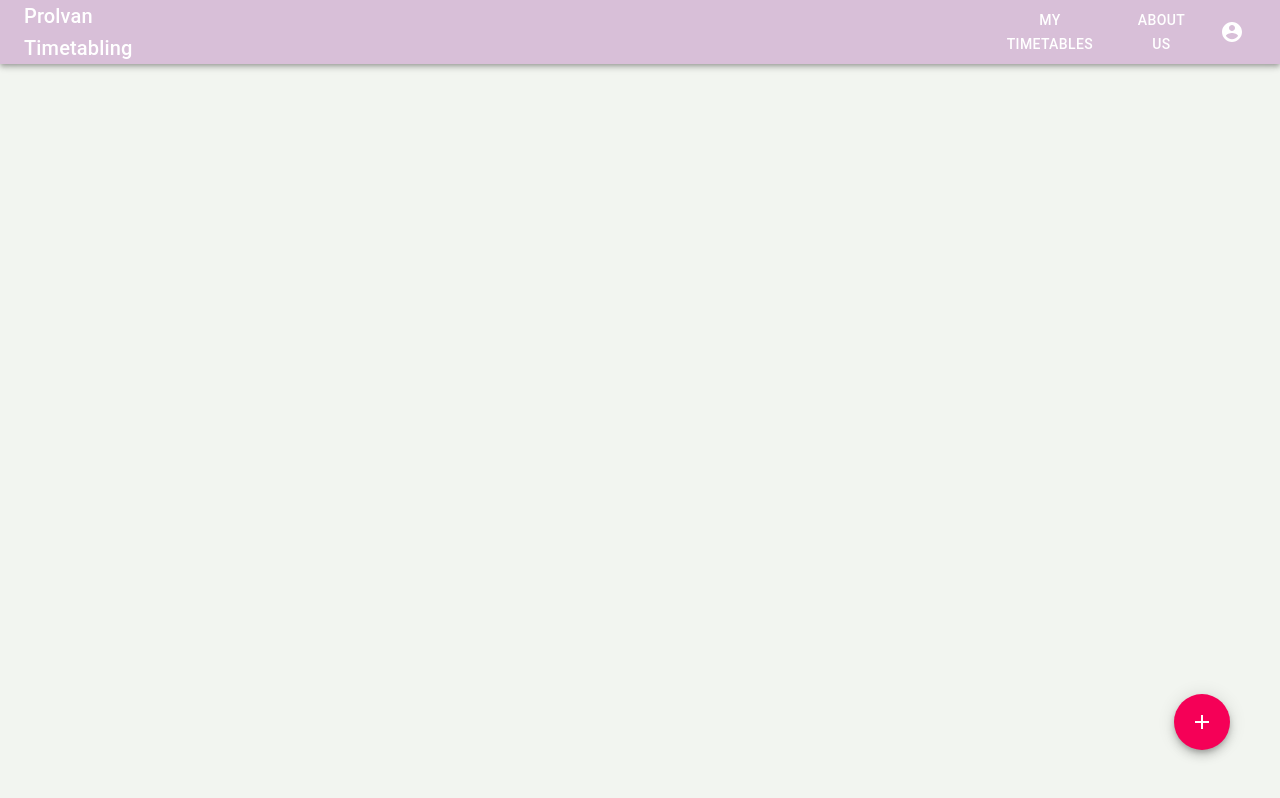
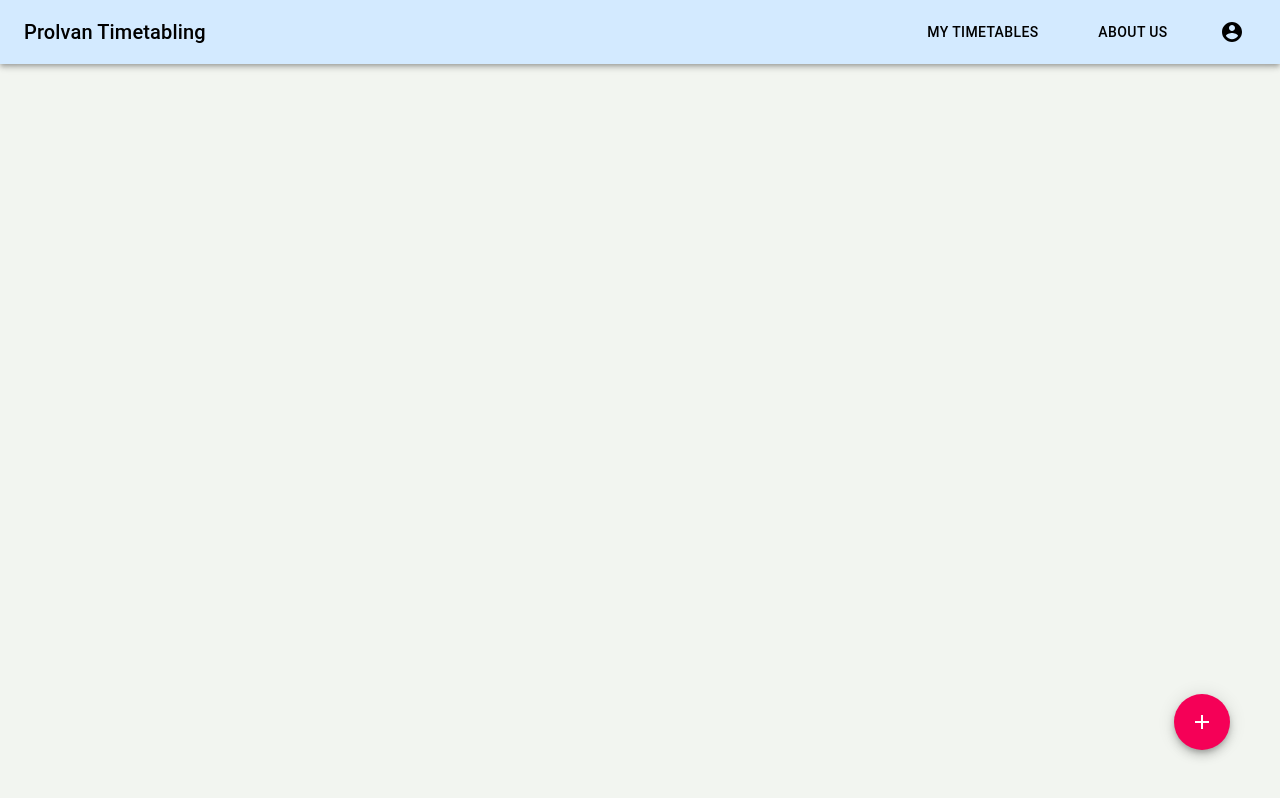
Before and after one commit to a-x-liu/unimelb-timetable, a React (Create React App) app in the folder client/: page /login in a window 1280 px wide. Built offline with nearby package versions, Linux system fonts and the light colour scheme.

Commit message:
fixed menu bar and register

```diff
--- a/client/package.json
+++ b/client/package.json
@@ -14,6 +14,7 @@
     "react-router-dom": "^5.2.0",
     "react-scripts": "4.0.3",
     "react-wavify": "^1.5.2",
+    "victory": "^35.4.13",
     "victory-native": "^35.3.1",
     "web-vitals": "^1.0.1"
   },
--- a/client/src/App.css
+++ b/client/src/App.css
@@ -50,7 +50,7 @@
   transform: translate(-50%, -50%);
   padding: 3%;
   padding-left: 3.5%;
-  padding-right: 1%;
+  width: 25%;
   box-shadow: 10px;
   border-radius: 7%;
   background-color: #ffffff;
@@ -133,6 +133,18 @@ html{
   }
 }
 
+@media (max-width:1000px){
+  #statistics{
+    flex-direction: column;
+  }
+  #pieGraph{
+    align-self: center;
+  }
+  #barGraph{
+    align-self:center;
+  }
+}
+
 #container {
   display: flex;
   height: 100vh;
@@ -146,14 +158,14 @@ html{
 }
 
 #banner {
-  background-color: thistle;
+  /* background-color: thistle; */
   width: 100%;
   height: 70px;
 }
 
 
 .MuiToolbar-root{
-  background-color: thistle;
+  background-color: #d3eaff;
 }
 
 .MuiButton-label {
@@ -198,3 +210,7 @@ html{
   font-size: 200%;
   margin-bottom: 0;
 }
+
+.menuElement{
+  color: black;
+}
--- a/client/src/components/Login.js
+++ b/client/src/components/Login.js
@@ -60,20 +60,20 @@ const useStyles = makeStyles((theme) => ({
 
             <AppBar position="static">
                 <Toolbar>
-                <Link to="/login" style={{ color: 'white', textDecoration: 'none', marginRight: '65%' }}>
+                <Link to="/login" style={{ color: 'black', textDecoration: 'none', flex:1 }}>
                     <Typography variant="h6" className={classes.title}>
                         Prolvan Timetabling
                     </Typography>
                 </Link>
                 <Button variant="h9" className={classes.title} style={{ maxWidth: '150px' }}>
-                    My Timetables
+                    <span className="menuElement">My Timetables</span>
                 </Button>
                 <Button variant="h9" className={classes.title} style={{ maxWidth: '150px' }}>
-                    About us
+                <span className="menuElement">About us</span>
                 </Button>
                 {auth && (
                     <div>
-                    <Link to="/profile" style={{ color: 'white', float:'right' }}>
+                    <Link to="/profile" style={{ color: 'black', float:'right' }}>
                         <IconButton
                             aria-label="account of current user"
                             aria-controls="menu-appbar"
--- a/client/src/components/Profile.js
+++ b/client/src/components/Profile.js
@@ -70,21 +70,21 @@ export default function () {
 
                 <AppBar position="static">
                     <Toolbar>
-                    <Link to="/login" style={{ color: 'white', textDecoration: 'none', marginRight: '65%'}}>
+                    <Link to="/login" style={{ color: 'black', textDecoration: 'none', flex:1}}>
                         <Typography variant="h6" className={classes.title}>
                             Prolvan Timetabling
                         </Typography>
                     </Link>
                     <Button variant="h9" className={classes.title} style={{ maxWidth: '150px' }}>
-                        My Timetables
+                        <span className="menuElement">My Timetables</span>
                     </Button>
                     <Button variant="h9" className={classes.title} style={{ maxWidth: '150px' }}>
-                        About us
+                        <span className="menuElement">About us</span>
                     </Button>
 
                     {auth && (
                         <div>
-                        <Link to="/profile" style={{ color: 'white' }}>
+                        <Link to="/profile" style={{ color: 'black' }}>
                             <IconButton
                                 aria-label="account of current user"
                                 aria-controls="menu-appbar"
--- a/client/src/components/Register.js
+++ b/client/src/components/Register.js
@@ -13,18 +13,18 @@ import {
 
 const username = {
     marginRight: '5px',
-    width: '90%',
+    width: '95%',
     marginBottom: '2%'
   }
 
   const password = {
-    width: '90%',
+    width: '95%',
     height: '120%',
     marginBottom: '2%'
   }
 
   const confirmPassword = {
-    width: '90%',
+    width: '95%',
     height: '120%',
   }
 
@@ -32,24 +32,24 @@ const username = {
 export default function () {
     return (
         <div>
-            <div id="homeButton">
-                <Link to="/" style={{ textDecoration: 'none' }}>
-                    <Button variant="contained" color="primary">
-                        Return Home
-                    </Button>
-                </Link>
-            </div>
+
             <div className="RegisterPage">
                 <h2>Register here!</h2>
                 <form>
-                    <TextField id="loginUsername" label="Username" variant="outlined" style={username}/>
-                    <TextField id="loginPassword" label="Password" variant="outlined" type="password" style={password} />
-                    <TextField id="loginPassword" label="Comfirm Password" variant="outlined" type="password" style={confirmPassword} />
+                    <TextField id="registerUsername" label="Username" variant="outlined" style={username}/>
+                    <TextField id="registerPassword" label="Password" variant="outlined" type="password" style={password} />
+                    <TextField id="registerConfirmPassword" label="Comfirm Password" variant="outlined" type="password" style={confirmPassword} />
                     <div className="loginButton">
 
                     <Button variant="contained" color="primary">
                         Create Account
                     </Button>
+                    <Link to="/" style={{ textDecoration: 'none' }}>
+                        <Button variant="contained" color="secondary">
+                            Return Home
+                        </Button>
+                    </Link>
+
 
                     </div>
                 </form>
```
Also changed, not shown: 1 other file (tests, documents, lock files or other folders).
